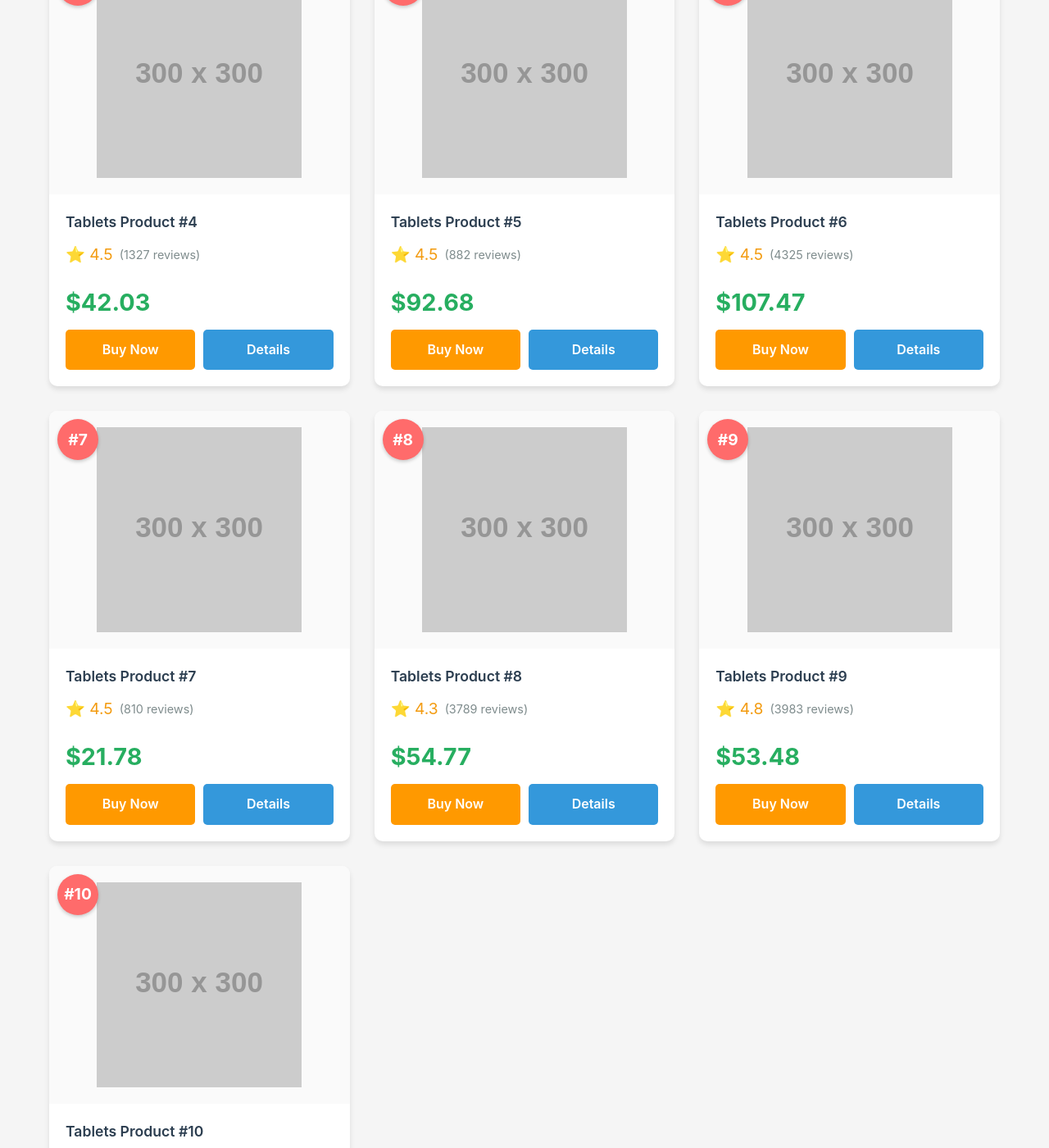
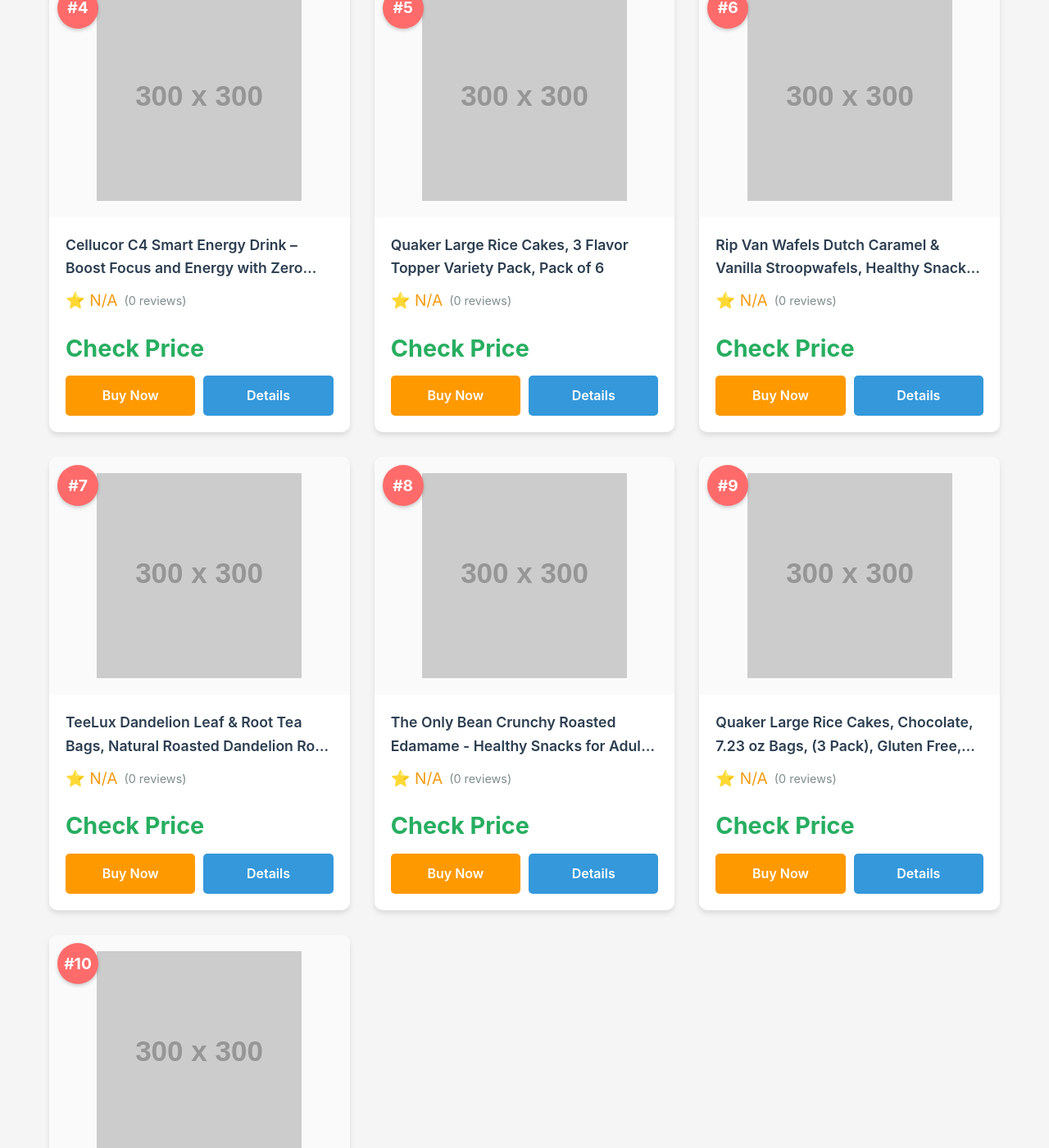
Before and after one commit to SC-Connections/Top10, a Jekyll site: the page built from _posts/2025-11-15-Tablets.md, in a window 1280 px wide and 1400 px high, scrolled down 890 px. Shown: the whole window at 82% size. Built offline with Jekyll 4.4.1, drawn with Linux system fonts in a browser that asks for light colours; some of the changed text lies outside the part shown.

Commit message:
auto: new top10 – Tablets

```diff
--- a/_data/Tablets.json
+++ b/_data/Tablets.json
@@ -2,136 +2,136 @@
   "title": "Tablets",
   "slug": "Tablets",
   "niche": "Tablets",
-  "generated_at": "2025-11-15T08:20:06.575Z",
+  "generated_at": "2025-11-15T08:45:21.452Z",
   "affiliate_id": "scconnec0d-20",
   "products": [
     {
       "rank": 1,
-      "title": "Tablets Product #1",
-      "asin": "B000000001",
-      "price": "89.37",
+      "title": "Quaker Instant Oatmeal, 4 Flavor Variety Pack, Individual Packets, 48 Count",
+      "asin": "B01KMHY4KM",
+      "price": "N/A",
       "currency": "USD",
-      "rating": "4.7",
-      "reviews": 2891,
-      "image": "https://via.placeholder.com/300x300?text=Product+1",
-      "url": "https://www.amazon.com/dp/B000000001?tag=scconnec0d-20",
+      "rating": "N/A",
+      "reviews": 0,
+      "image": "https://via.placeholder.com/300x300",
+      "url": "https://www.amazon.com/dp/B01KMHY4KM?tag=scconnec0d-20",
       "features": [],
       "description": ""
     },
     {
       "rank": 2,
-      "title": "Tablets Product #2",
-      "asin": "B000000002",
-      "price": "68.86",
+      "title": "Amazon Grocery, Organic Virgin Coconut Oil, 30 Fl Oz (Previously Amazon Fresh, Packaging May Vary)",
+      "asin": "B07PH18541",
+      "price": "N/A",
       "currency": "USD",
-      "rating": "4.4",
-      "reviews": 505,
-      "image": "https://via.placeholder.com/300x300?text=Product+2",
-      "url": "https://www.amazon.com/dp/B000000002?tag=scconnec0d-20",
+      "rating": "N/A",
+      "reviews": 0,
+      "image": "https://via.placeholder.com/300x300",
+      "url": "https://www.amazon.com/dp/B07PH18541?tag=scconnec0d-20",
       "features": [],
       "description": ""
     },
     {
       "rank": 3,
-      "title": "Tablets Product #3",
-      "asin": "B000000003",
-      "price": "52.16",
+      "title": "LeafLea 40 Turmeric Ginger Cinnamon Tea Bags, 100% Natural Ingredients Herbal Tea, Turmeric Ginger Herbal Blend for Wellness, Vegan, No Sugar, Caffeine-Free, Individually Wrapped for Freshness",
+      "asin": "B0DJSPNCR4",
+      "price": "N/A",
       "currency": "USD",
-      "rating": "4.4",
-      "reviews": 2907,
-      "image": "https://via.placeholder.com/300x300?text=Product+3",
-      "url": "https://www.amazon.com/dp/B000000003?tag=scconnec0d-20",
+      "rating": "N/A",
+      "reviews": 0,
+      "image": "https://via.placeholder.com/300x300",
+      "url": "https://www.amazon.com/dp/B0DJSPNCR4?tag=scconnec0d-20",
       "features": [],
       "description": ""
     },
     {
       "rank": 4,
-      "title": "Tablets Product #4",
-      "asin": "B000000004",
-      "price": "42.03",
+      "title": "Cellucor C4 Smart Energy Drink – Boost Focus and Energy with Zero Sugar, Natural Energy, and Nootropics - 200mg Caffeine - Cherry Berry Lime (12oz Pack of 12)",
+      "asin": "B09CRR9XT1",
+      "price": "N/A",
       "currency": "USD",
-      "rating": "4.5",
-      "reviews": 1327,
-      "image": "https://via.placeholder.com/300x300?text=Product+4",
-      "url": "https://www.amazon.com/dp/B000000004?tag=scconnec0d-20",
+      "rating": "N/A",
+      "reviews": 0,
+      "image": "https://via.placeholder.com/300x300",
+      "url": "https://www.amazon.com/dp/B09CRR9XT1?tag=scconnec0d-20",
       "features": [],
       "description": ""
     },
     {
       "rank": 5,
-      "title": "Tablets Product #5",
-      "asin": "B000000005",
-      "price": "92.68",
+      "title": "Quaker Large Rice Cakes, 3 Flavor Topper Variety Pack, Pack of 6",
+      "asin": "B0882DP7PQ",
+      "price": "N/A",
       "currency": "USD",
-      "rating": "4.5",
-      "reviews": 882,
-      "image": "https://via.placeholder.com/300x300?text=Product+5",
-      "url": "https://www.amazon.com/dp/B000000005?tag=scconnec0d-20",
+      "rating": "N/A",
+      "reviews": 0,
+      "image": "https://via.placeholder.com/300x300",
+      "url": "https://www.amazon.com/dp/B0882DP7PQ?tag=scconnec0d-20",
       "features": [],
       "description": ""
     },
     {
       "rank": 6,
-      "title": "Tablets Product #6",
-      "asin": "B000000006",
-      "price": "107.47",
+      "title": "Rip Van Wafels Dutch Caramel & Vanilla Stroopwafels, Healthy Snacks, Non-GMO, Low Calorie, Low Sugar (3g), Office Snacks, Keto Friendly, 12 Count",
+      "asin": "B01N531XR0",
+      "price": "N/A",
       "currency": "USD",
-      "rating": "4.5",
-      "reviews": 4325,
-      "image": "https://via.placeholder.com/300x300?text=Product+6",
-      "url": "https://www.amazon.com/dp/B000000006?tag=scconnec0d-20",
+      "rating": "N/A",
+      "reviews": 0,
+      "image": "https://via.placeholder.com/300x300",
+      "url": "https://www.amazon.com/dp/B01N531XR0?tag=scconnec0d-20",
       "features": [],
       "description": ""
     },
     {
       "rank": 7,
-      "title": "Tablets Product #7",
-      "asin": "B000000007",
-      "price": "21.78",
+      "title": "TeeLux Dandelion Leaf & Root Tea Bags, Natural Roasted Dandelion Root with Fresh Dandelion Leaf Herbal Tea, Caffeine Free, 100 Count",
+      "asin": "B0D5QRBCSG",
+      "price": "N/A",
       "currency": "USD",
-      "rating": "4.5",
-      "reviews": 810,
-      "image": "https://via.placeholder.com/300x300?text=Product+7",
-      "url": "https://www.amazon.com/dp/B000000007?tag=scconnec0d-20",
+      "rating": "N/A",
+      "reviews": 0,
+      "image": "https://via.placeholder.com/300x300",
+      "url": "https://www.amazon.com/dp/B0D5QRBCSG?tag=scconnec0d-20",
       "features": [],
       "description": ""
     },
     {
       "rank": 8,
-      "title": "Tablets Product #8",
-      "asin": "B000000008",
-      "price": "54.77",
+      "title": "The Only Bean Crunchy Roasted Edamame - Healthy Snacks for Adults and Kids (Variety Pack), Low Carb Keto Snack Food, Vegan Gluten Free High Protein Snacks (11g), Office Snack, 0.9oz 24 pack",
+      "asin": "B0B2N5GHMG",
+      "price": "N/A",
       "currency": "USD",
-      "rating": "4.3",
-      "reviews": 3789,
-      "image": "https://via.placeholder.com/300x300?text=Product+8",
-      "url": "https://www.amazon.com/dp/B000000008?tag=scconnec0d-20",
+      "rating": "N/A",
+      "reviews": 0,
+      "image": "https://via.placeholder.com/300x300",
+      "url": "https://www.amazon.com/dp/B0B2N5GHMG?tag=scconnec0d-20",
       "features": [],
       "description": ""
     },
     {
       "rank": 9,
-      "title": "Tablets Product #9",
-      "asin": "B000000009",
-      "price": "53.48",
+      "title": "Quaker Large Rice Cakes, Chocolate, 7.23 oz Bags, (3 Pack), Gluten Free, Whole Grain, No Added Colors",
+      "asin": "B0CF3LFJFR",
+      "price": "N/A",
       "currency": "USD",
-      "rating": "4.8",
-      "reviews": 3983,
-      "image": "https://via.placeholder.com/300x300?text=Product+9",
-      "url": "https://www.amazon.com/dp/B000000009?tag=scconnec0d-20",
+      "rating": "N/A",
+      "reviews": 0,
+      "image": "https://via.placeholder.com/300x300",
+      "url": "https://www.amazon.com/dp/B0CF3LFJFR?tag=scconnec0d-20",
       "features": [],
       "description": ""
     },
     {
       "rank": 10,
-      "title": "Tablets Product #10",
-      "asin": "B000000010",
-      "price": "105.78",
+      "title": "Amos Peelerz Assorted Peelable Gummy Variety Pack – Mango, Lychee & Pineapple | 24 Individually Wrapped Packs (608g) | Fun, Chewy, Shareable Treat",
+      "asin": "B0DRFD4GZW",
+      "price": "N/A",
       "currency": "USD",
-      "rating": "4.7",
-      "reviews": 4596,
-      "image": "https://via.placeholder.com/300x300?text=Product+10",
-      "url": "https://www.amazon.com/dp/B000000010?tag=scconnec0d-20",
+      "rating": "N/A",
+      "reviews": 0,
+      "image": "https://via.placeholder.com/300x300",
+      "url": "https://www.amazon.com/dp/B0DRFD4GZW?tag=scconnec0d-20",
       "features": [],
       "description": ""
     }
```
